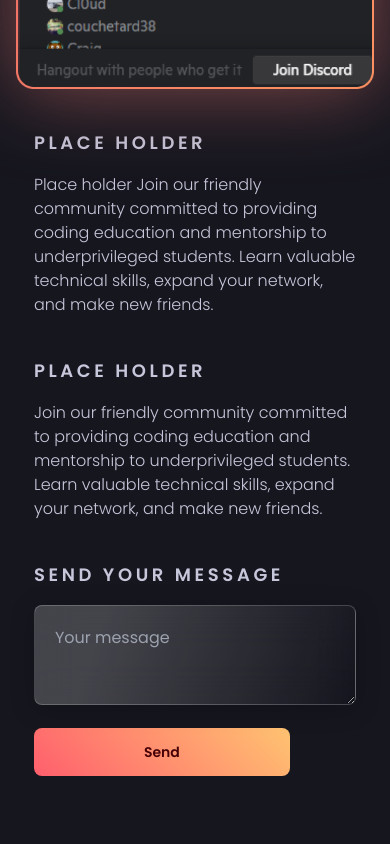
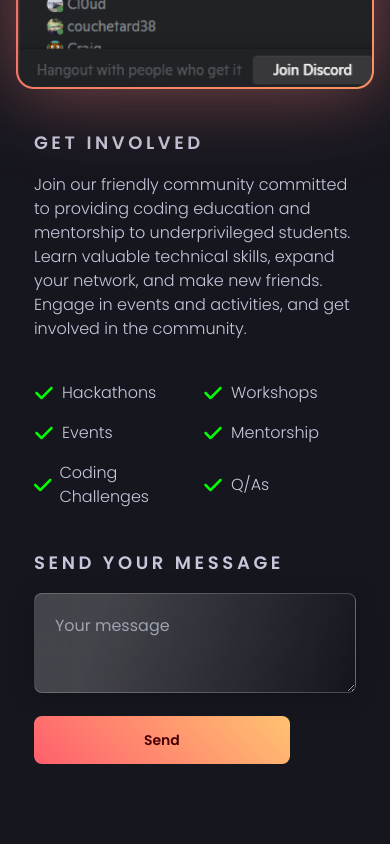
Before and after one commit to Arafa-Tech-Foundation/Website-Frontend, a Next.js app: page / in a window 390 px wide. Shown: the part 7200-8044 px from the top of the page. Built offline with nearby package versions, Linux system fonts and the light colour scheme.

Commit message:
:adhesive_bandage: Temporary community section and temporary removal of leadership

```diff
--- a/src/components/footer.tsx
+++ b/src/components/footer.tsx
@@ -127,14 +127,14 @@ export default function Footer() {
 								className="mt-6"
 							>
 								<ul className="space-y-4 text-sm">
-									<li>
+									{/* <li>
 										<Link
 											href="/leadership"
 											className="transition hover:opacity-75"
 										>
 											Leadership
 										</Link>
-									</li>
+									</li> */}
 									<li>
 										<Link
 											href="/blog"
--- a/src/components/index/community/index.tsx
+++ b/src/components/index/community/index.tsx
@@ -1,6 +1,8 @@
 import Section from "@components/section";
 import Link from "next/link";
 import { useState } from "react";
+import { FontAwesomeIcon } from "@fortawesome/react-fontawesome";
+import { faCheck } from "@fortawesome/free-solid-svg-icons";
 
 export default function Community() {
 	const [message, setMessage] = useState("");
@@ -20,25 +22,45 @@ export default function Community() {
 				<div className="flex flex-col gap-10 w-[90%] mt-10 lg:my-0 mx-auto lg:w-full">
 					<div className="space-y-4">
 						<h2 className="font-semibold h3 uppercase tracking-[0.2em]">
-							Place holder
+							Get Involved
 						</h2>
 						<p className="max-w-[60ch] font-light">
-							Place holder Join our friendly community committed
-							to providing coding education and mentorship to
-							underprivileged students. Learn valuable technical
-							skills, expand your network, and make new friends.
+							Join our friendly community committed to providing
+							coding education and mentorship to underprivileged
+							students. Learn valuable technical skills, expand
+							your network, and make new friends. Engage in events
+							and activities, and get involved in the community.
 						</p>
 					</div>
-					<div className="space-y-4">
+					{/* <div className="space-y-4">
 						<h2 className="font-semibold h3 uppercase tracking-[0.2em]">
 							Place holder
 						</h2>
 						<p className="max-w-[60ch] font-light">
 							Join our friendly community committed to providing
 							coding education and mentorship to underprivileged
-							students. Learn valuable technical skills, expand
+							students. Learn valu able technical skills, expand
 							your network, and make new friends.{" "}
 						</p>
+					</div> */}
+					<div className="grid grid-cols-2 sm:grid-cols-3 gap-4">
+						{[
+							"Hackathons",
+							"Workshops",
+							"Events",
+							"Mentorship",
+							"Coding Challenges",
+							"Q/As",
+						].map((item) => (
+							<div className="flex items-center gap-2">
+								<FontAwesomeIcon
+									icon={faCheck}
+									className="w-5 h-5"
+									color="#00ff00"
+								/>
+								<p className="font-light">{item}</p>
+							</div>
+						))}
 					</div>
 					<div className="space-y-4">
 						<h2 className="font-semibold h3 uppercase tracking-[0.2em]">
@@ -50,7 +72,10 @@ export default function Community() {
 							placeholder="Your message"
 							onChange={(e) => setMessage(e.target.value)}
 						/>
-						<Link href="/discord" className="btn btn-primary btn-wide">
+						<Link
+							href="/discord"
+							className="btn btn-primary btn-wide"
+						>
 							Send
 						</Link>
 						{/* TODO: Lets get visual effects / blinking effect */}
--- a/src/pages/index.tsx
+++ b/src/pages/index.tsx
@@ -6,7 +6,7 @@ import Empower from "@components/index/empower";
 import Services from "@components/index/services";
 import Community from "@components/index/community";
 import CallToAction from "@components/index/cta";
-import Testimonials from "@components/index/testimonials";
+// import Testimonials from "@components/index/testimonials";
 import { Client } from "@notionhq/client";
 
 export default function Home() {
@@ -17,7 +17,7 @@ export default function Home() {
 			<ThreeSections />
 			<Services />
 			<Community />
-			<Testimonials />
+			{/* <Testimonials /> */}
 			<CallToAction />
 		</HomeLayout>
 	);
```
